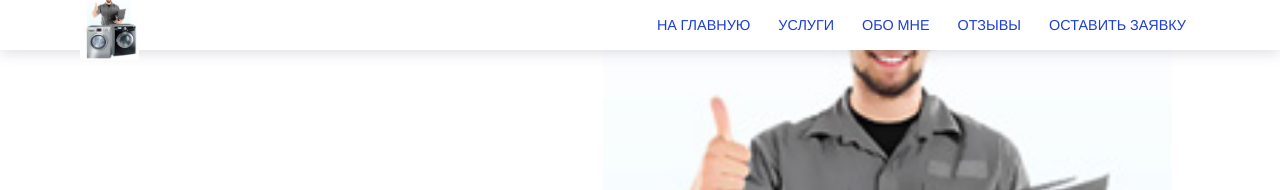
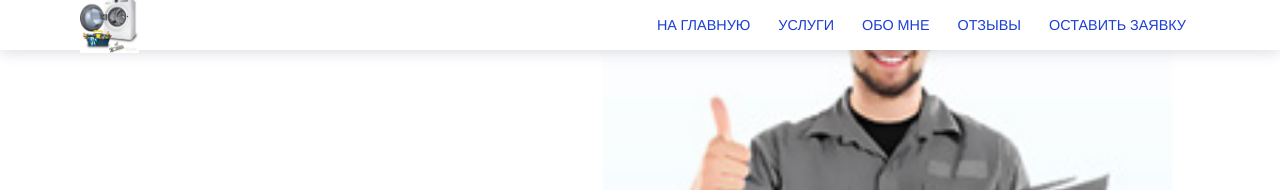
Before and after one commit to fedorsma/fedorsma.github.io, a Jekyll site: the page built from index.html, in a window 1280 px wide. Shown: the top 190 px of the page. Built offline with Jekyll 4.4.1, drawn with Linux system fonts in a browser that asks for light colours.

Commit message:
Update header.html

```diff
--- a/_includes/header.html
+++ b/_includes/header.html
@@ -1,10 +1,10 @@
 <div class='header {{include.headerClass}}'>
   <div class="container">
     <div class="logo">
-      <a href="{{site.baseurl}}/"><img alt="Figurit Homepage" src="{{site.baseurl}}/assets/images/logo2.jpg" /></a>
+      <a href="{{site.baseurl}}/"><img alt="Figurit Homepage" src="{{site.baseurl}}/assets/images/logo3.jpg" /></a>
     </div>
     <div class="logo-mobile">
-      <a href="{{site.baseurl}}/"><img alt="Figurit Homepage" src="{{site.baseurl}}/assets/images/logo-mobile.svg" /></a>
+      <a href="{{site.baseurl}}/"><img alt="Figurit Homepage" src="{{site.baseurl}}/assets/images/logо3.jpg" /></a>
     </div>
     {% include main-menu.html %}
     {% include hamburger.html %}
```
